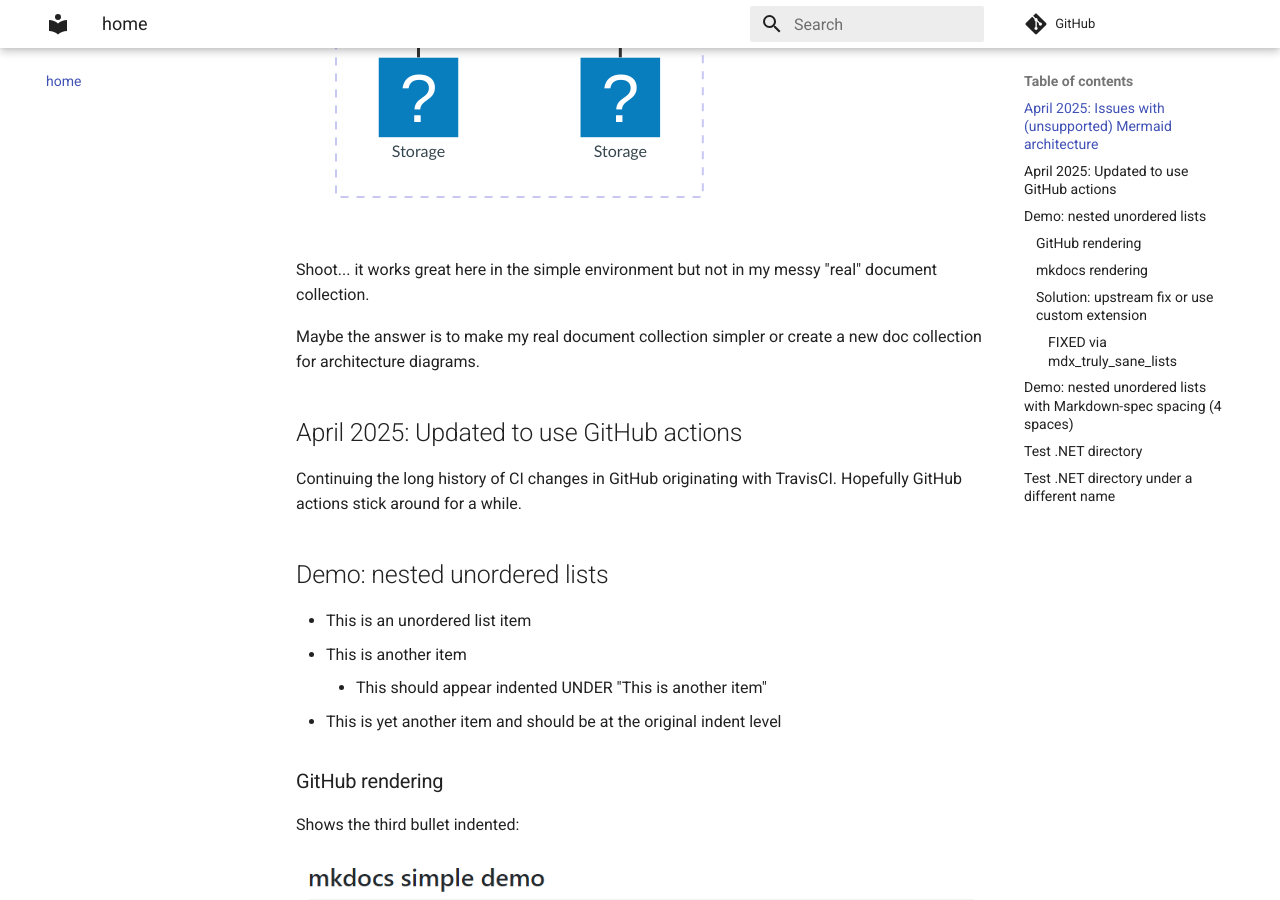
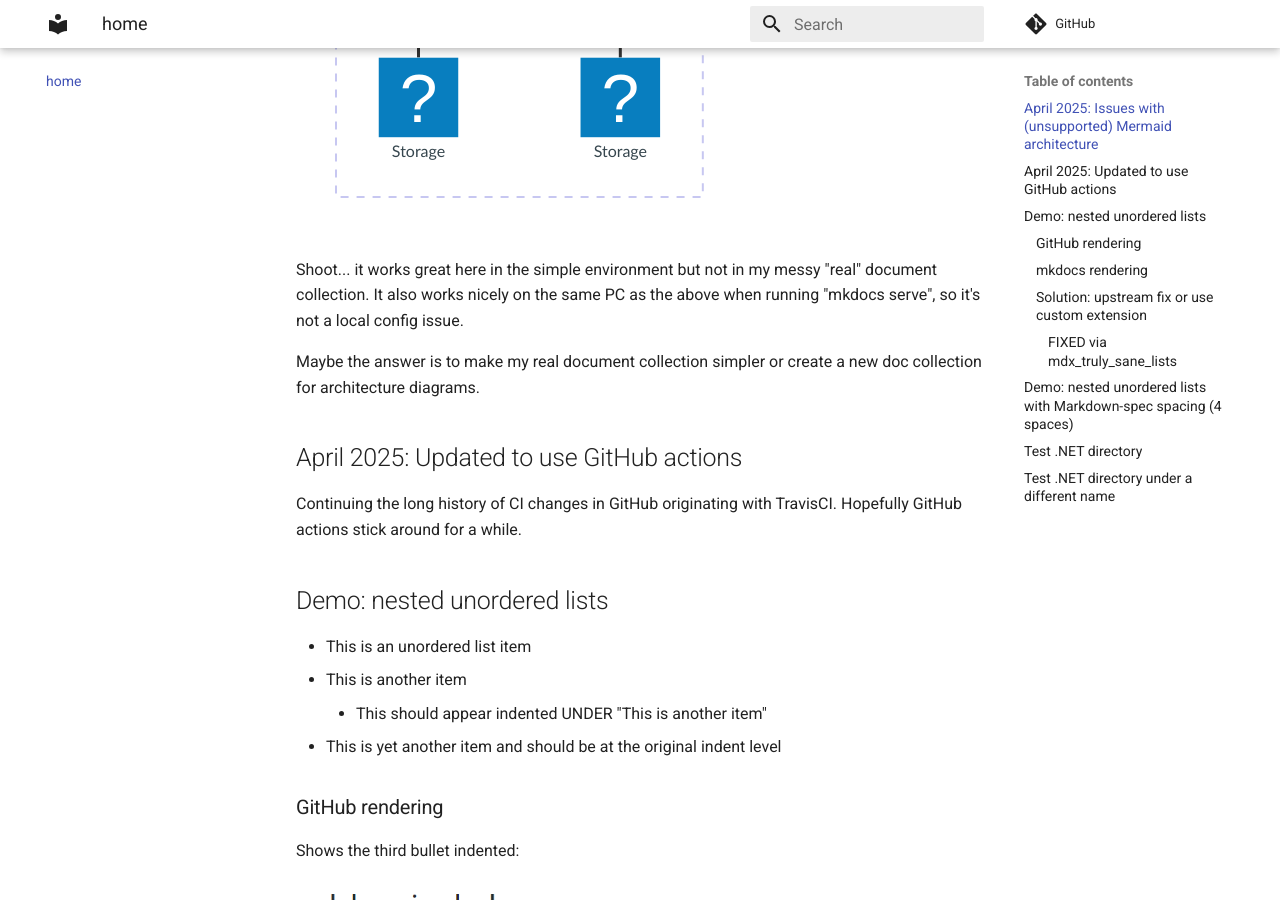
Before and after one commit to sbonds/mkdocs-simple-demo, an MkDocs documentation site: the page built from docs/index.md, in a window 1280 px wide and 900 px high, scrolled down 1020 px. Built offline with MkDocs 1.6.1 and Material for MkDocs 9.7.7, drawn with Linux system fonts in a browser that asks for light colours; comment, search, counter and statistics services are not loaded.

Commit message:
Also works locally under mkdocs serve

````diff
--- a/docs/index.md
+++ b/docs/index.md
@@ -39,7 +39,7 @@
     disk2:T -- B:db
 ```
 
-Shoot... it works great here in the simple environment but not in my messy "real" document collection.
+Shoot... it works great here in the simple environment but not in my messy "real" document collection. It also works nicely on the same PC as the above when running "mkdocs serve", so it's not a local config issue.
 
 Maybe the answer is to make my real document collection simpler or create a new doc collection for architecture diagrams.
 
````
